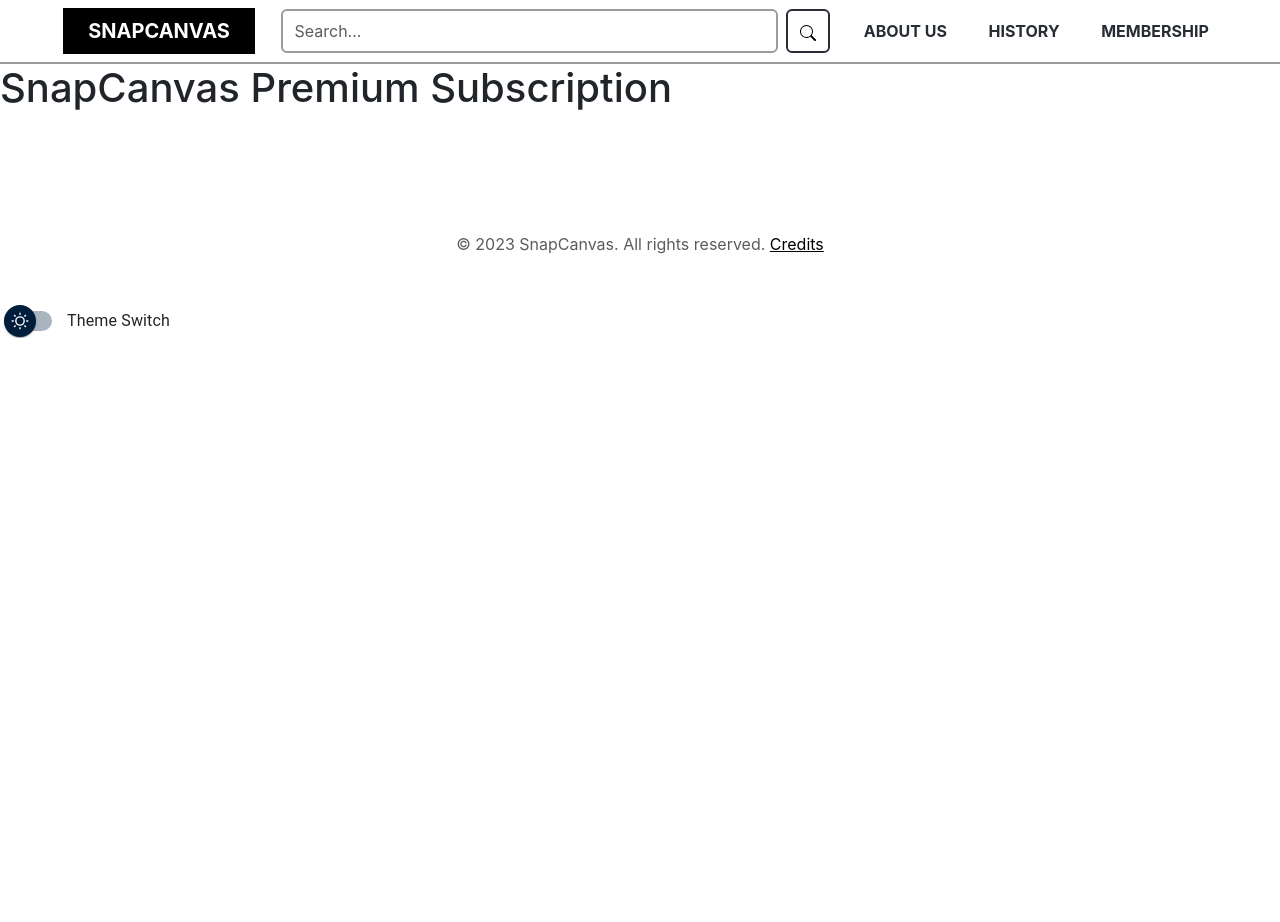
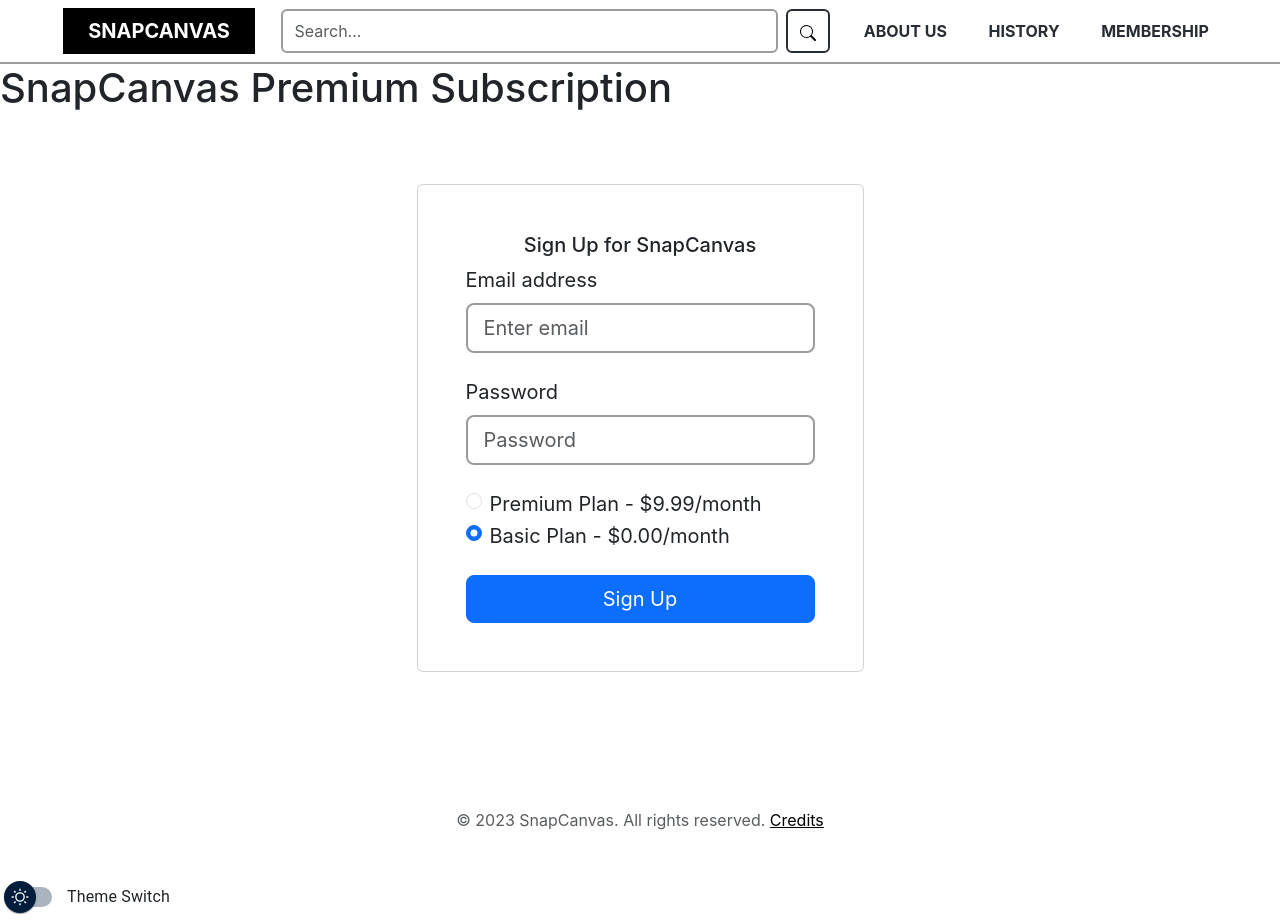
Before and after one commit to tszwong/SnapCanvas, a React (Create React App) app: page /membership in a window 1280 px wide. Before the commit the page ends 800 px from the top, so only its background shows below. Built offline with nearby package versions, Linux system fonts and the light colour scheme; no server answers; what pexels would draw is missing.

Commit message:
added styles for the search results page, made a basic subscription form, added more comments to components and pages

```diff
--- a/src/App.css
+++ b/src/App.css
@@ -86,7 +86,6 @@
   margin: 0;
 }
 
-/* Change the button color */
 #search-btn {
   padding: 8px 12px;
   color: black;
@@ -105,7 +104,7 @@
 
 .text-content {
   max-width: 80%; /* make the inner div take up 80% of the column width */
-  text-align: left; /* This ensures the text is left-aligned */
+  text-align: left; /* ensures the text is left-aligned */
 }
 
 /* the caption under the member's profile photos */
@@ -225,6 +224,27 @@
   display: block;
 }
 
+.signup-card {
+  padding: 2rem;
+}
+
+.signup-card .form-label {
+  font-size: 1.25rem;
+}
+
+.signup-card .form-control {
+  font-size: 1.25rem;
+}
+
+.signup-card .form-check-label {
+  font-size: 1.25rem;
+}
+
+#search-page-header {
+  margin-top: 2vh;
+  margin-left: 4.2vw;
+}
+
 .footer {
   margin-top: 15vh;
   margin-bottom: 5vh;
--- a/src/components/PhotoPost.js
+++ b/src/components/PhotoPost.js
@@ -2,9 +2,8 @@
 
 // one third image, two third text component
 const ImgDesc = ({ imageSrc, altText, id, title, date, description, readmore }) => {
-    const [isReadMoreVisible, setReadMoreVisible] = useState(false);
-
-    const toggleReadMore = () => {
+    const [isReadMoreVisible, setReadMoreVisible] = useState(false);  // state for visibility of the extra content
+    const toggleReadMore = () => {  // function to change the state
         setReadMoreVisible(!isReadMoreVisible);
     };
 
@@ -19,11 +18,16 @@
                     <hr/>
                 </div>
                 <div id="photo-post-desc">
+                    {/* content that is always visible */}
                     {description}
+                    {/* extra cotent initially hidden */}
                     {isReadMoreVisible && <span className="read-more-text">{readmore}</span>}
                 </div>
+
+                {/* button for read more */}
                 <div id="photo-post-btn">
                     <button id={"read-more-btn"} onClick={toggleReadMore}>
+                        {/* the text in btn will change depending if the extra content is displayed */}
                         {isReadMoreVisible ? 'Read Less' : 'Read More'}
                     </button>
                 </div>
--- a/src/components/SearchBar.js
+++ b/src/components/SearchBar.js
@@ -26,6 +26,8 @@
 
         // rendering the search bar
         <div className="d-flex flex-grow-1" id={"search-bar"}>
+
+            {/* using form from bootstrap */}
             <Form className="d-flex w-100" onSubmit={handleSearch}>
                 <FormControl
                     type="search"
@@ -36,6 +38,7 @@
                     onChange={handleSearchChange}
                 />
                 <Button variant="dark" type="submit" id={"search-btn"}>
+                    {/* logo free from bootstrap */}
                     <svg xmlns="http://www.w3.org/2000/svg" width="16" height="16" fill="currentColor" class="bi bi-search" viewBox="0 0 16 16">
                         <path d="M11.742 10.344a6.5 6.5 0 1 0-1.397 1.398h-.001c.03.04.062.078.098.115l3.85 3.85a1 1 0 0 0 1.415-1.414l-3.85-3.85a1.007 1.007 0 0 0-.115-.1zM12 6.5a5.5 5.5 0 1 1-11 0 5.5 5.5 0 0 1 11 0"></path>
                     </svg>
--- /dev/null
+++ b/src/components/SignUpForm.js
@@ -0,0 +1,70 @@
+import React, { useState } from 'react';
+import { Form, Button, Card, Container, Row, Col } from 'react-bootstrap';
+
+const SignUpForm = () => {
+    return (
+        <Container className="d-flex justify-content-center align-items-center">
+            <Row>
+                <Col lg={12} md={12} className="mx-auto">
+                    <Card className="mt-5 signup-card">
+                        <Card.Body>
+                            <Card.Title className="text-center">Sign Up for SnapCanvas</Card.Title>
+                            <Form>
+                                <Form.Group className="mb-4" controlId="formBasicEmail">
+                                    <Form.Label>Email address</Form.Label>
+                                    <Form.Control
+                                        type="email"
+                                        name="email"
+                                        placeholder="Enter email"
+                                        required
+                                        size="lg" // Makes the input larger
+                                    />
+                                </Form.Group>
+
+                                <Form.Group className="mb-4" controlId="formBasicPassword">
+                                    <Form.Label>Password</Form.Label>
+                                    <Form.Control
+                                        type="password"
+                                        name="password"
+                                        placeholder="Password"
+                                        required
+                                        size="lg" // Makes the input larger
+                                    />
+                                </Form.Group>
+
+                                <Form.Group className="mb-4">
+                                    <Form.Check
+                                        type="radio"
+                                        label="Premium Plan - $9.99/month"
+                                        name="plan"
+                                        id="premiumPlan"
+                                        value="premium"
+                                        defaultChecked
+                                        size="lg" // Makes the radio button larger
+                                    />
+                                    <Form.Check
+                                        type="radio"
+                                        label="Basic Plan - $0.00/month"
+                                        name="plan"
+                                        id="premiumPlan"
+                                        value="premium"
+                                        defaultChecked
+                                        size="lg" // Makes the radio button larger
+                                    />
+                                </Form.Group>
+
+                                <div className="d-grid">
+                                    <Button variant="primary" type="submit" size="lg"> {/* Makes the button larger */}
+                                        Sign Up
+                                    </Button>
+                                </div>
+                            </Form>
+                        </Card.Body>
+                    </Card>
+                </Col>
+            </Row>
+        </Container>
+    );
+};
+
+export default SignUpForm;
--- a/src/pages/HomePage.js
+++ b/src/pages/HomePage.js
@@ -5,7 +5,6 @@
     return (
         <div className={"container"}>
             <h1>Welcome to SnapCanvas</h1>
-
             <Footer/>
         </div>
     );
--- a/src/pages/MembershipPage.js
+++ b/src/pages/MembershipPage.js
@@ -1,11 +1,12 @@
 import React from 'react';
 import Footer from '../components/footer.js';
+import SignUpForm from '../components/SignUpForm';
 
 function MembershipPage() {
     return (
         <div className={"containter"}>
             <h1>SnapCanvas Premium Subscription</h1>
-
+            <SignUpForm/>
             <Footer/>
         </div>
     );
--- a/src/pages/SearchResultsPage.js
+++ b/src/pages/SearchResultsPage.js
@@ -1,12 +1,60 @@
 import React from 'react';
+import Footer from '../components/footer';
+import { Container, Row, Col } from 'react-bootstrap';
+import styled from 'styled-components';
 
 // this page will display the search results from the Pexel API based on the user input
 const SearchResultsPage = ({ images }) => {
-    return ( // renders a div containing an image
+
+    const Card = styled.div `
+      border: 1px solid black;
+      width: 25vw;
+      max-width: 25vw;
+      height: auto;
+      display: flex;
+      flex-direction: column;
+      align-items: center;
+      margin: 2vh;
+      padding: 2vh 2vh 5vh 2vh;
+      font-size: calc(8px + 1vw);
+      border-radius: 4px;
+      background-color: #f3f3f3;
+
+      img {
+        width: 100%;
+        height: 100%;
+        object-fit: cover;
+      }
+
+      &:hover {
+        opacity: 80%;
+        box-shadow: 7px 3px 3px black;
+        transition: 0.3s;
+      }
+    `
+
+  const Container = styled.div `
+    display: flex;
+    flex-wrap: wrap;
+    justify-content: center;
+    margin-top:1vh;
+    justify-content: space-around;
+    `
+
+    return ( // renders a div containing images
         <div>
-            {images.map((image, index) => (
-                <img key={index} src={image.src.medium} alt={image.alt} />
-            ))}
+            <div id={"search-page-header"}>
+                <h1 id={"page-title"}>Search Results...</h1>
+            </div>
+            <Container>
+                {images.map((image, index) => (
+                    <Card key={index}>
+
+                        <img src={image.src.medium} alt={image.alt} />
+                    </Card>
+                ))}
+            </Container>
+            <Footer/>
         </div>
     );
 };
--- a/src/services/PexelService.js
+++ b/src/services/PexelService.js
@@ -8,7 +8,7 @@
     // performs a search using the Pexel API.
     return client.photos.search(
         // need to decide how many photos to show each search
-        { query, per_page: 5 }).then(result => result.photos
+        { query, per_page: 12 }).then(result => result.photos
     );
 };
 
```
Also changed, not shown: src/pages/BasicPlanSignUp.js (added), src/pages/PremiumPlanSignUp.js (added).
